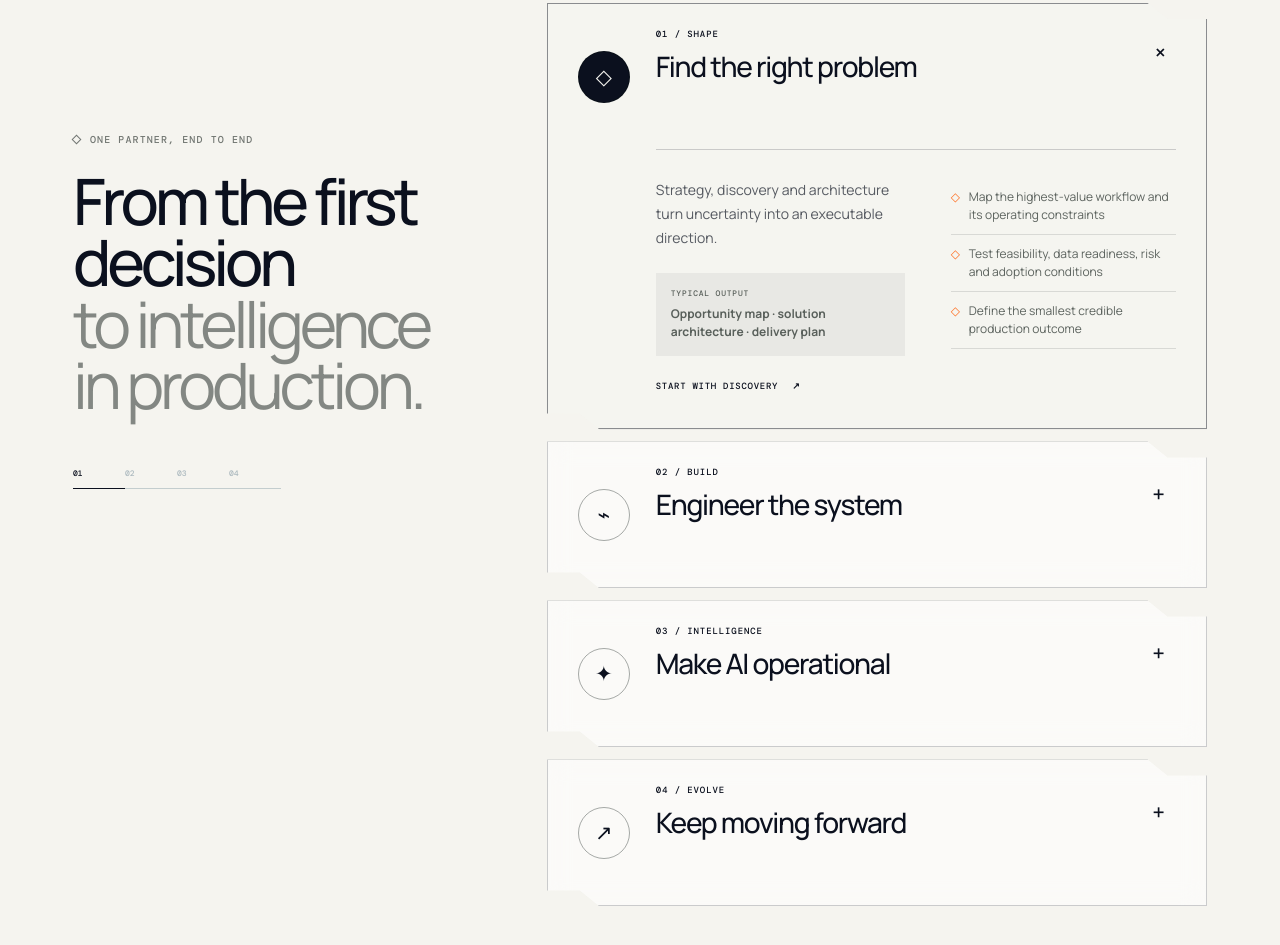
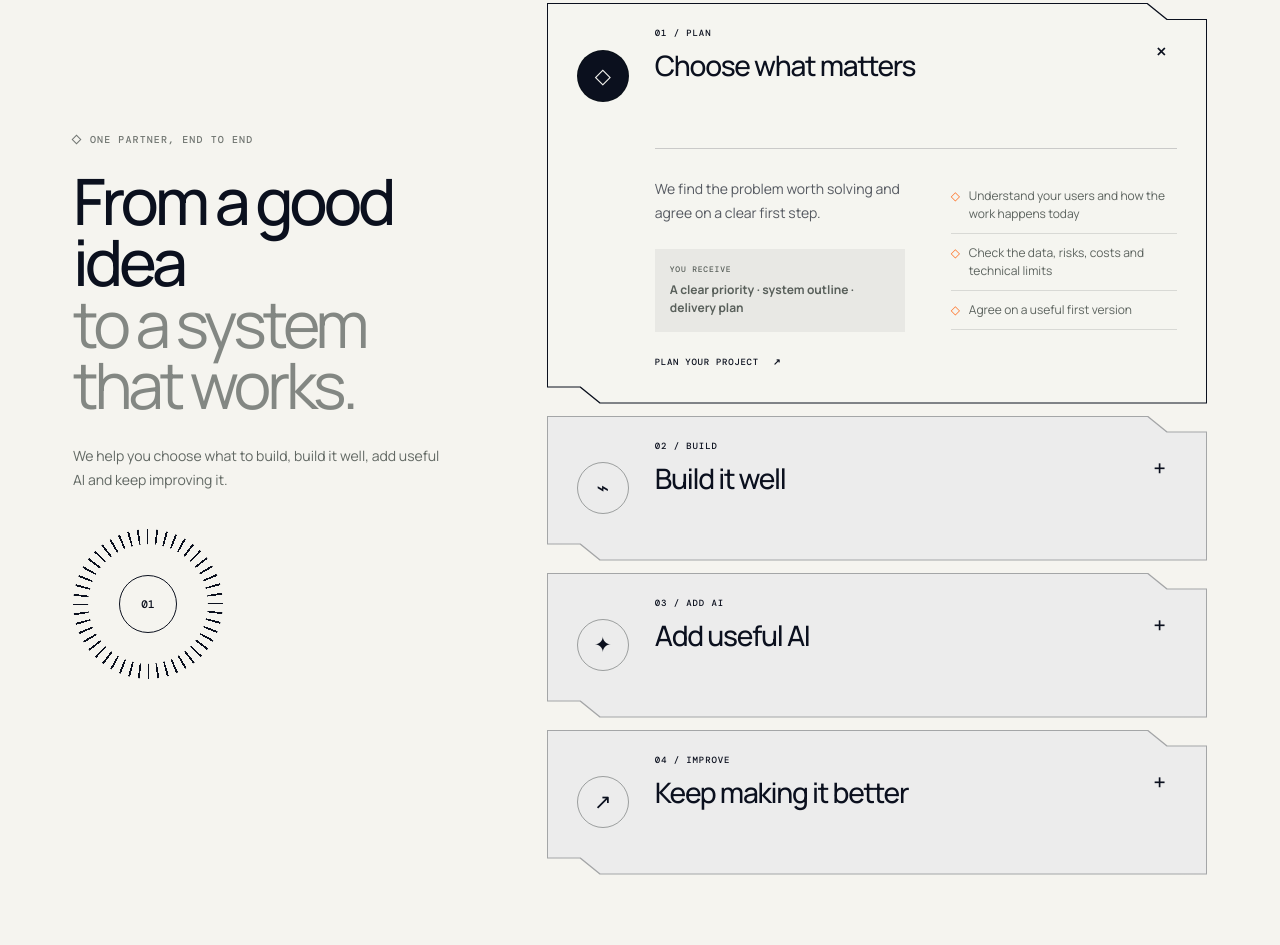
Before and after one commit to codeklaw-dev/raco-website--version-V-, a website: page index.html in a window 1280 px wide. Shown: the part 915-1860 px from the top of the page. Drawn offline with nearby package versions, Linux system fonts and the light colour scheme.

Commit message:
Add scroll wheel and clarify journey

```diff
--- a/app.js
+++ b/app.js
@@ -200,6 +200,8 @@ document.querySelectorAll(".reveal").forEach((element) => revealObserver.observe
 
 const scrollStoryCards = [...document.querySelectorAll(".scroll-intro-card")];
 const scrollStorySteps = [...document.querySelectorAll(".scroll-steps span")];
+const journeyWheel = document.querySelector(".journey-wheel");
+const journeyWheelStage = document.querySelector("[data-wheel-stage]");
 if (scrollStoryCards.length) {
   const activateScrollStory = (activeIndex) => {
     scrollStoryCards.forEach((card, index) => {
@@ -209,6 +211,7 @@ if (scrollStoryCards.length) {
       else card.removeAttribute("aria-current");
     });
     scrollStorySteps.forEach((step, index) => step.classList.toggle("is-active", index === activeIndex));
+    if (journeyWheelStage) journeyWheelStage.textContent = String(activeIndex + 1).padStart(2, "0");
   };
   const scrollStoryObserver = new IntersectionObserver((entries) => {
     entries.forEach((entry) => {
@@ -219,4 +222,20 @@ if (scrollStoryCards.length) {
     if (card.open) activateScrollStory(index);
   }));
   scrollStoryCards.forEach((card) => scrollStoryObserver.observe(card));
+
+  if (journeyWheel) {
+    const journeySection = journeyWheel.closest(".scroll-intro");
+    let wheelFrame;
+    const updateJourneyWheel = () => {
+      const rect = journeySection.getBoundingClientRect();
+      const travel = rect.height + window.innerHeight;
+      const progress = Math.max(0, Math.min(1, (window.innerHeight - rect.top) / travel));
+      journeyWheel.style.setProperty("--wheel-rotation", `${progress * 540}deg`);
+      wheelFrame = null;
+    };
+    window.addEventListener("scroll", () => {
+      if (!wheelFrame) wheelFrame = window.requestAnimationFrame(updateJourneyWheel);
+    }, { passive: true });
+    updateJourneyWheel();
+  }
 }
--- a/index.html
+++ b/index.html
@@ -150,14 +150,16 @@
       <section class="scroll-intro" aria-labelledby="scroll-intro-title">
         <div class="scroll-intro-lead reveal">
           <p class="eyebrow"><span></span> One partner, end to end</p>
-          <h2 id="scroll-intro-title">From the first decision<br /><em>to intelligence in production.</em></h2>
+          <h2 id="scroll-intro-title">From a good idea<br /><em>to a system that works.</em></h2>
+          <p class="scroll-intro-summary">We help you choose what to build, build it well, add useful AI and keep improving it.</p>
+          <div class="journey-wheel" aria-hidden="true"><div class="journey-wheel-ring"></div><span data-wheel-stage>01</span></div>
           <div class="scroll-steps" aria-hidden="true"><span class="is-active">01</span><span>02</span><span>03</span><span>04</span></div>
         </div>
         <div class="scroll-intro-track" data-accordion>
-          <details class="scroll-intro-card reveal is-active" open aria-current="step"><summary><span class="scroll-icon" aria-hidden="true">◇</span><span><small>01 / SHAPE</small><strong>Find the right problem</strong></span><i>+</i></summary><div class="scroll-card-body"><p>Strategy, discovery and architecture turn uncertainty into an executable direction.</p><ul><li>Map the highest-value workflow and its operating constraints</li><li>Test feasibility, data readiness, risk and adoption conditions</li><li>Define the smallest credible production outcome</li></ul><div><span>Typical output</span><strong>Opportunity map · solution architecture · delivery plan</strong></div><a href="/contact/">Start with discovery <b>↗</b></a></div></details>
-          <details class="scroll-intro-card reveal"><summary><span class="scroll-icon" aria-hidden="true">⌁</span><span><small>02 / BUILD</small><strong>Engineer the system</strong></span><i>+</i></summary><div class="scroll-card-body"><p>Senior product, software and data teams deliver the complete working platform.</p><ul><li>Product design, application engineering and systems integration</li><li>Cloud, data and security foundations built for operation</li><li>Automated quality, deployment and stakeholder visibility</li></ul><div><span>Typical output</span><strong>Production software · tested integrations · release system</strong></div><a href="/software-development/">Explore software delivery <b>↗</b></a></div></details>
-          <details class="scroll-intro-card reveal"><summary><span class="scroll-icon" aria-hidden="true">✦</span><span><small>03 / INTELLIGENCE</small><strong>Make AI operational</strong></span><i>+</i></summary><div class="scroll-card-body"><p>Private models and agents are embedded into real workflows with controls by design.</p><ul><li>Grounded assistants, agents, voice and computer vision</li><li>Evaluation, human approval and evidence at key decisions</li><li>Private deployment aligned to security and data sovereignty</li></ul><div><span>Typical output</span><strong>Working AI system · evaluation suite · operating controls</strong></div><a href="/solutions/ai/">Explore AI solutions <b>↗</b></a></div></details>
-          <details class="scroll-intro-card reveal"><summary><span class="scroll-icon" aria-hidden="true">↗</span><span><small>04 / EVOLVE</small><strong>Keep moving forward</strong></span><i>+</i></summary><div class="scroll-card-body"><p>Managed delivery, observability and iteration sustain value long after launch.</p><ul><li>Monitor reliability, model quality, adoption and operating cost</li><li>Prioritise improvements from real production evidence</li><li>Transfer knowledge or retain a stable RACO delivery team</li></ul><div><span>Typical output</span><strong>Live roadmap · performance insight · managed improvement</strong></div><a href="/engagement-models/">Choose an engagement model <b>↗</b></a></div></details>
+          <details class="scroll-intro-card reveal is-active" open aria-current="step"><summary><span class="scroll-icon" aria-hidden="true">◇</span><span><small>01 / PLAN</small><strong>Choose what matters</strong></span><i>+</i></summary><div class="scroll-card-body"><p>We find the problem worth solving and agree on a clear first step.</p><ul><li>Understand your users and how the work happens today</li><li>Check the data, risks, costs and technical limits</li><li>Agree on a useful first version</li></ul><div><span>You receive</span><strong>A clear priority · system outline · delivery plan</strong></div><a href="/contact/">Plan your project <b>↗</b></a></div></details>
+          <details class="scroll-intro-card reveal"><summary><span class="scroll-icon" aria-hidden="true">⌁</span><span><small>02 / BUILD</small><strong>Build it well</strong></span><i>+</i></summary><div class="scroll-card-body"><p>Our team designs and builds the complete product, not just a prototype.</p><ul><li>Design simple experiences for customers and staff</li><li>Build the software, cloud and data foundations</li><li>Test it carefully and release it safely</li></ul><div><span>You receive</span><strong>Working software · tested connections · reliable releases</strong></div><a href="/software-development/">See how we build <b>↗</b></a></div></details>
+          <details class="scroll-intro-card reveal"><summary><span class="scroll-icon" aria-hidden="true">✦</span><span><small>03 / ADD AI</small><strong>Add useful AI</strong></span><i>+</i></summary><div class="scroll-card-body"><p>We add AI where it makes the work faster, easier or more accurate.</p><ul><li>Build assistants, agents, voice tools or computer vision</li><li>Keep people in control of important decisions</li><li>Protect your information and test every result</li></ul><div><span>You receive</span><strong>Working AI · quality checks · clear safety controls</strong></div><a href="/solutions/ai/">Explore AI solutions <b>↗</b></a></div></details>
+          <details class="scroll-intro-card reveal"><summary><span class="scroll-icon" aria-hidden="true">↗</span><span><small>04 / IMPROVE</small><strong>Keep making it better</strong></span><i>+</i></summary><div class="scroll-card-body"><p>After launch, we watch what works and improve the system with real evidence.</p><ul><li>Track speed, reliability, quality and cost</li><li>Choose improvements based on real use</li><li>Support your team or continue as your delivery partner</li></ul><div><span>You receive</span><strong>A live roadmap · clear results · ongoing improvements</strong></div><a href="/engagement-models/">See ways to work together <b>↗</b></a></div></details>
         </div>
       </section>
 
--- a/styles.css
+++ b/styles.css
@@ -190,7 +190,11 @@ html[data-theme="dark"] .hero-display-frame { --frame-surface: #404040; }
 .scroll-intro h2 { font-size: clamp(42px,5vw,76px); }
 .scroll-intro h2 em { color: rgba(7,17,13,.48); }
 .scroll-intro .eyebrow { color: rgba(7,17,13,.55); }
-.scroll-steps { margin-top: 42px; display: flex; align-items: center; gap: 0; }
+.scroll-intro-summary { max-width: 500px; margin: 28px 0 0; color: rgba(7,17,13,.62); font-size: 14px; line-height: 1.7; }
+.journey-wheel { width: 150px; height: 150px; margin-top: 38px; position: relative; display: grid; place-items: center; color: var(--ink); }
+.journey-wheel-ring { position: absolute; inset: 0; border-radius: 50%; background: repeating-conic-gradient(from 0deg, currentColor 0deg 1.5deg, transparent 1.5deg 7.5deg); mask: radial-gradient(circle, transparent 0 56%, #000 57% 72%, transparent 73%); transform: rotate(var(--wheel-rotation,0deg)); transition: transform .12s linear; }
+.journey-wheel > span { width: 58px; height: 58px; display: grid; place-items: center; border: 1px solid currentColor; border-radius: 50%; background: var(--brand-white); font: 500 11px var(--mono); }
+.scroll-steps { display: none; }
 .scroll-steps span { min-width: 52px; padding: 10px 0; border-bottom: 1px solid rgba(18,63,89,.22); color: rgba(18,63,89,.32); font: 500 8px var(--mono); transition: color .35s, border-color .35s; }
 .scroll-steps span.is-active { color: var(--brand-cobalt); border-color: var(--brand-cobalt); }
 .scroll-intro-track { display: grid; gap: 18px; }
@@ -500,8 +504,11 @@ html[data-theme="dark"] .platform-grid img { filter: saturate(.9) brightness(1.1
 .scroll-intro-card:nth-child(3).is-active > div { color: rgba(255,255,255,.74); }
 .scroll-intro-card:nth-child(4).is-active { background: linear-gradient(110deg, #00e0ff, #f5f4ef 84%); }
 .scroll-intro-track { gap: 12px; border-top: 0; }
-.scroll-intro-card { min-height: 0; padding: 0; display: block; border: 1px solid rgba(11,16,30,.2); clip-path: polygon(0 0, 91% 0, 94% 16px, 100% 16px, 100% 100%, 8% 100%, 5% calc(100% - 16px), 0 calc(100% - 16px)); background: rgba(255,255,255,.58) !important; opacity: 1; transform: none; transition: background .35s ease, border-color .35s ease, box-shadow .35s ease; }
-.scroll-intro-card[open] { border-color: rgba(11,16,30,.46); background: #f5f5f0 !important; box-shadow: 0 22px 55px rgba(11,16,30,.09); }
+.scroll-intro-card { min-height: 0; padding: 0; display: block; position: relative; border: 0; clip-path: polygon(0 0, 91% 0, 94% 16px, 100% 16px, 100% 100%, 8% 100%, 5% calc(100% - 16px), 0 calc(100% - 16px)); background: rgba(11,16,30,.34) !important; opacity: 1; transform: none; transition: background .35s ease, box-shadow .35s ease; }
+.scroll-intro-card::before { content: ""; position: absolute; z-index: 0; inset: 1px; clip-path: polygon(0 0, 91% 0, 94% 16px, 100% 16px, 100% 100%, 8% 100%, 5% calc(100% - 16px), 0 calc(100% - 16px)); background: rgba(255,255,255,.78); pointer-events: none; }
+.scroll-intro-card > * { position: relative; z-index: 1; }
+.scroll-intro-card[open] { background: var(--brand-cobalt) !important; box-shadow: 0 22px 55px rgba(11,16,30,.09); }
+.scroll-intro-card[open]::before { background: #f5f5f0; }
 .scroll-intro-card summary { min-height: 122px; padding: 24px 30px; display: grid; grid-template-columns: 58px 1fr 24px; gap: 20px; align-items: center; list-style: none; cursor: pointer; }
 .scroll-intro-card summary::-webkit-details-marker { display: none; }
 .scroll-intro-card summary > span:nth-child(2) { display: grid; gap: 7px; }
@@ -521,7 +528,13 @@ html[data-theme="dark"] .platform-grid img { filter: saturate(.9) brightness(1.1
 .scroll-card-body > a { justify-self: start; color: var(--brand-cobalt); font: 500 9px var(--mono); letter-spacing: .08em; text-transform: uppercase; }
 .scroll-card-body > a b { margin-left: 8px; }
 @keyframes accordion-in { from { opacity: 0; transform: translateY(-8px); } to { opacity: 1; transform: none; } }
-html[data-theme="dark"] .scroll-intro-card, html[data-theme="dark"] .scroll-intro-card[open] { border-color: rgba(255,255,255,.18); background: #404040 !important; color: white; }
+html[data-theme="dark"] .scroll-intro-summary { color: rgba(255,255,255,.66); }
+html[data-theme="dark"] .journey-wheel { color: white; }
+html[data-theme="dark"] .journey-wheel > span { background: #404040; }
+html[data-theme="dark"] .scroll-intro-card { background: rgba(255,255,255,.28) !important; color: white; }
+html[data-theme="dark"] .scroll-intro-card::before { background: #404040; }
+html[data-theme="dark"] .scroll-intro-card[open] { background: var(--brand-cyan) !important; }
+html[data-theme="dark"] .scroll-intro-card[open]::before { background: #404040; }
 html[data-theme="dark"] .scroll-card-body { border-color: rgba(255,255,255,.18); }
 html[data-theme="dark"] .scroll-card-body > p { color: rgba(255,255,255,.7); }
 html[data-theme="dark"] .scroll-card-body li { border-color: rgba(255,255,255,.12); }
@@ -734,6 +747,8 @@ html[data-theme="dark"] .scroll-intro-card:nth-child(3).is-active > div { color:
   .launch-platforms { align-self: flex-start; }
   .hero-frame-bottom { width: 72%; height: 16px; clip-path: polygon(5% 100%, 10% 0, 90% 0, 95% 100%); }
   .scroll-intro { padding: 82px 20px; }
+  .journey-wheel { width: 122px; height: 122px; margin-top: 28px; }
+  .journey-wheel > span { width: 50px; height: 50px; }
   .scroll-intro-card { min-height: 210px; padding: 22px; }
   .scroll-intro-card { min-height: 0; padding: 0; }
   .scroll-intro-card summary { min-height: 104px; padding: 18px; grid-template-columns: 46px 1fr 20px; gap: 14px; }
```
